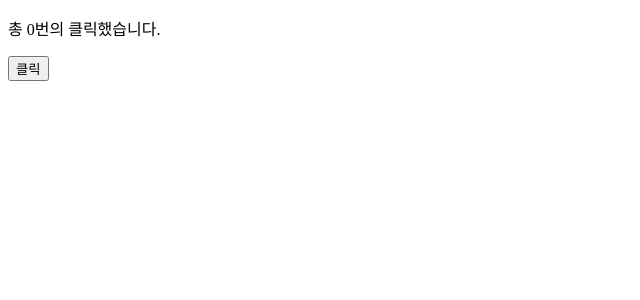
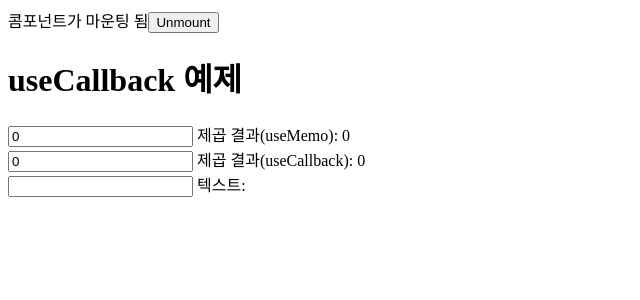
Before and after one commit to cozyiscat/YS_REACT_SITE, a React (Create React App) app: page / in a window 1280 px wide. Shown: the top 300 px of the page, without its empty margins (0-640 px from the left). Built offline with nearby package versions, Linux system fonts and the light colour scheme.

Commit message:
use메모

```diff
--- a/src/step11/App.jsx
+++ b/src/step11/App.jsx
@@ -1,9 +1,16 @@
-import {Counter} from './Counter'
+import {Counter} from './Counter';
+import { UnmountComp } from './unmountComp';
+import {UseMemoComp} from "./UseMemoComp";
+import { UseCallbackComp } from './UseCallbackComp'; // 파일 경로에 따라 수정
+
 export function App(){
 
     return(
         <>
-        <Counter/>
+        {/* <Counter/> */}
+        <UnmountComp/>
+        {/*  <UseMemoComp/> */}
+        <UseCallbackComp/>
         </>
     );
 }
--- a/src/step11/Counter.jsx
+++ b/src/step11/Counter.jsx
@@ -1,22 +1,51 @@
 //파일 src/step11/Counter.jsx
 
-//2. useState 샤용하는방법
-import {useState} from "react";
+//3. useEffect 사용하는방법
+import {useState, useEffect} from "react";
 export function Counter(props){
     //const[변수, 입력함수] = useState(초기값);
     const[count, setCount] = useState(0);
+    const[count2, setCount2] = useState(0);
+    //마운트 후, 수정 후 실행
+    useEffect(()=>{
+        document.title = `총 ${count}/${count2}`;  //이건 별 상관없는듯?
+        console.log('effect count=>',count,',',count2); //여기에 count2 넣으면 로그확인
+    },[count,count2] //여기에 count2 넣으면 같이적용
+);
     return(
         <div>
-            <p id="msg">총 {count}번의 클릭했습니다.</p>
+            <p id="msg">총 {count}/{count2}번의 클릭했습니다.</p>
             <button onClick={()=>{
             // count++; 읽기 전용이라 직접변경 불가능
             setCount(count+1);
-            console.log('count=>',count);
-
-            }}>클릭</button>
+            console.log('count=>',count+1);
+            }}>클릭1</button>
+            <button onClick={()=>{
+            // count++; 읽기 전용이라 직접변경 불가능
+            setCount2(count2+1);
+            console.log('count=>',count2+1);
+            }}>클릭2</button>
         </div>
     )
 }
+
+//2. useState 샤용하는방법
+// import {useState} from "react";
+// export function Counter(props){
+//     //const[변수, 입력함수] = useState(초기값);
+//     const[count, setCount] = useState(0);
+//     return(
+//         <div>
+//             <p id="msg">총 {count}번의 클릭했습니다.</p>
+//             <button onClick={()=>{
+//             // count++; 읽기 전용이라 직접변경 불가능
+//             setCount(count+1);
+//             console.log('count=>',count);
+
+//             }}>클릭</button>
+//         </div>
+//     )
+// }
 
 // 1. Dom 객체에 직접 값 변경하기
 // export function Counter(props){
--- /dev/null
+++ b/src/step11/UseCallbackComp.jsx
@@ -0,0 +1,63 @@
+import React, { useState, useMemo, useEffect, useCallback } from 'react';
+
+// 복잡한 계산 함수 (예: 입력 값의 제곱을 반복적으로 계산)
+const calculate = (num) => {
+  console.log('복잡한 계산 시작...');
+  let result = 0;
+  for (let i = 0; i < 1000000000; i++) {
+    result += num * num;
+  }
+  console.log('복잡한 계산 완료...');
+
+  return result;
+};
+
+export function UseCallbackComp() {
+  const [number, setNumber] = useState(0);
+  const [number2, setNumber2] = useState(0);
+  const [text, setText] = useState('');
+  const [sqnum, setSqnum] = useState(0);
+
+  // useMemo 사용: number가 변경될 때만 calculate 함수 호출
+  const squaredNumber = useMemo(() => calculate(number), [number]);
+
+  // useCallback 사용: number2가 변경될 때만 calculate 함수 호출하는 콜백 함수 생성
+  const calculateCallback = useCallback(() => {
+    if (number2 > 0) {
+      let resultNum = calculate(number2);
+      setSqnum(resultNum);
+      console.log(resultNum);
+    }
+  }, [number2]);
+
+  // useEffect 사용하여 calculateCallback 함수 호출
+  useEffect(() => {
+    calculateCallback();
+  }, [calculateCallback]);
+
+  return (
+    <div>
+      <h1>useCallback 예제</h1>
+      <input
+        type="number"
+        value={number}
+        onChange={(e) => setNumber(parseInt(e.target.value))}
+      />
+      <span> 제곱 결과(useMemo): {squaredNumber}</span>
+      <br />
+      <input
+        type="number"
+        value={number2}
+        onChange={(e) => setNumber2(parseInt(e.target.value))}
+      />
+      <span> 제곱 결과(useCallback): {sqnum} </span>
+      <br />
+      <input
+        type="text"
+        value={text}
+        onChange={(e) => setText(e.target.value)}
+      />
+      <span> 텍스트: {text}</span>
+    </div>
+  );
+};
--- /dev/null
+++ b/src/step11/UseMemoComp.jsx
@@ -0,0 +1,63 @@
+import React, { useState, useMemo, useEffect } from 'react';
+
+// 복잡한 계산 함수 (예: 입력 값의 제곱을 반복적으로 계산)
+const calculate = (num) => {
+  console.log('복잡한 계산 시작...');
+  let result = 0;
+  const startTime = performance.now();
+  for (let i = 0; i < 1000000000; i++) {
+    result += num * num;
+    // console.log('복잡한 계산 중...'+i);
+  }
+  const endTime = performance.now(); // 계산 종료 시간 기록
+  console.log('복잡한 계산 완료...');
+  const elapsedTime = endTime - startTime; // 걸린 시간 계산
+  console.log(`계산에 걸린 시간: ${elapsedTime}밀리초`);
+
+  return result;
+};
+
+export function UseMemoComp(){
+  const [number, setNumber] = useState(0);
+  const [number2, setNumber2] = useState(0);
+  const [text, setText] = useState('');
+  const [sqnum, setSqnum] = useState(0);
+
+  // useMemo 사용: number가 변경될 때만 calculate 함수 호출
+  const squaredNumber = useMemo(() => calculate(number), [number]);
+
+  // useEffect 사용: number2가변경 될 때만 calculate 함수 호출
+  useEffect(() =>{
+     if(number2>0){
+       let resultNum =  calculate(number2);
+       setSqnum(resultNum);
+       console.log(resultNum);
+     }
+   },[number2]);
+
+  return (
+    <div>
+      <h1>useMemo 예제</h1>
+      <input
+        type="number"
+        value={number}
+        onChange={(e) => setNumber(parseInt(e.target.value))}
+      />
+      <span> 제곱 결과(useMemo): {squaredNumber}</span>
+      <br />
+      <input
+        type="number"
+        value={number2}
+        onChange={(e) => setNumber2(parseInt(e.target.value))}
+      />
+      <span> 제곱 결과(useEffect): {sqnum} </span>
+      <br />
+      <input
+        type="text"
+        value={text}
+        onChange={(e) => setText(e.target.value)}
+      />
+      <span> 텍스트: {text}</span>
+    </div>
+  );
+};
--- /dev/null
+++ b/src/step11/unmountComp.jsx
@@ -0,0 +1,32 @@
+//파일명: src/step11/UnmountComp.jsc
+
+import { useState, useEffect } from "react";
+
+export function UnmountComp(){
+    const [mounted, setMounted] = useState(true);
+    useEffect(()=>{
+        console.log('콤포넌트 마운팅 됨'); //마운팅된 뒤, 수정된 뒤 실행
+        return ()=>{
+            console.log('콤포넌트 언마운팅 전');
+        }
+    },[]);
+    const Dounmounting = ()=> {
+        setMounted(false);
+    };
+    if(mounted){
+        return (
+        <div>콤포넌트가 마운팅 됨
+            <button onClick={Dounmounting}>Unmount</button>
+        </div>
+        )
+    } else{
+        return(
+            <div>콤포넌트가 언 마운팅 됨</div>
+        )
+    }
+    return (
+        <div>
+            <button onClick={Dounmounting}>Unmount</button>
+        </div>
+    );
+}
```
